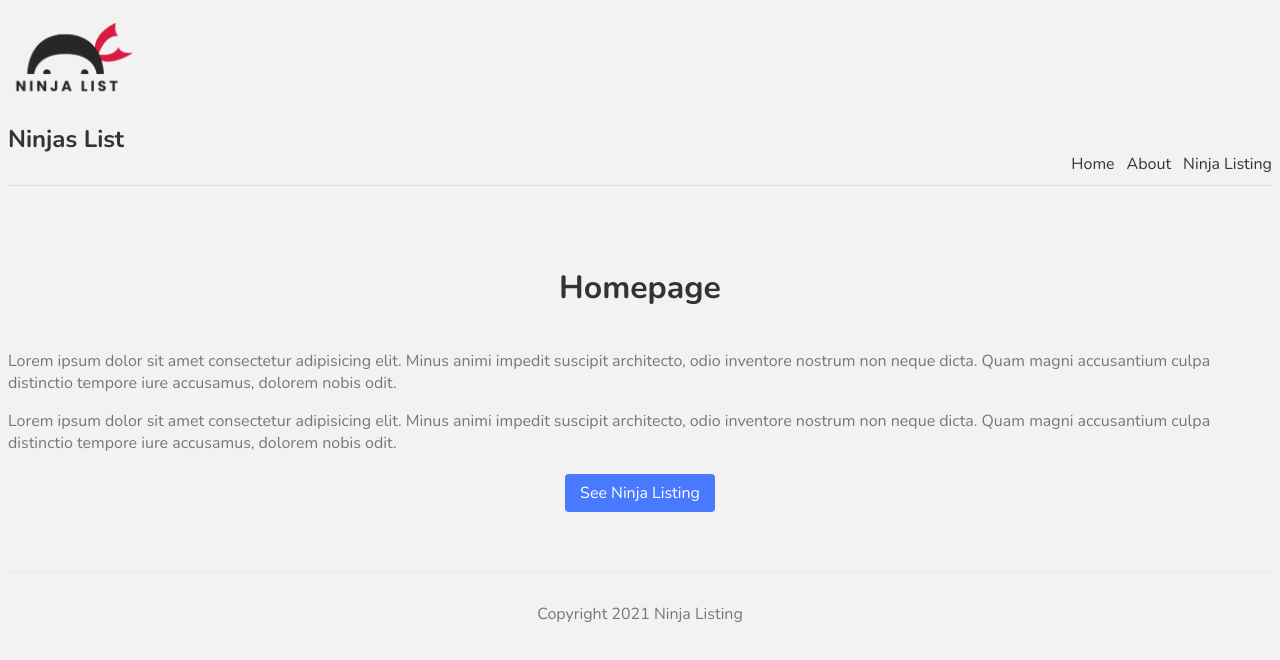
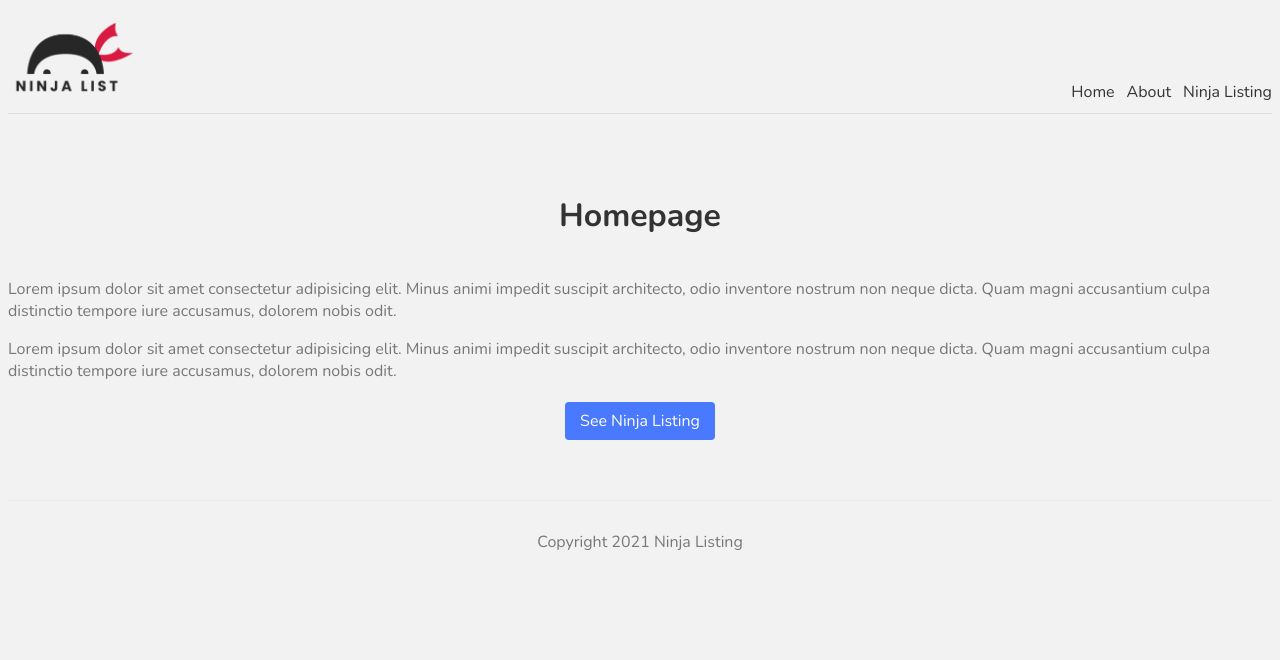
Before and after one commit to piotrglodek/nextjs-learn, a Next.js app: page / in a window 1280 px wide. Shown: the top 660 px of the page. Built offline with nearby package versions, Linux system fonts and the light colour scheme.

Commit message:
Delete old logo heading

```diff
--- a/components/Navbar.js
+++ b/components/Navbar.js
@@ -7,7 +7,6 @@ const Navbar = () => {
     <nav>
       <div className='logo'>
         <Image src='/logo.png' width={128} height={77} />
-        <h1>Ninjas List</h1>
       </div>
       <Link href='/'>
         <a>Home</a>
```
